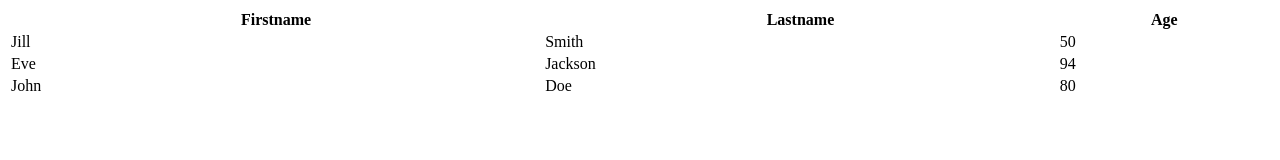
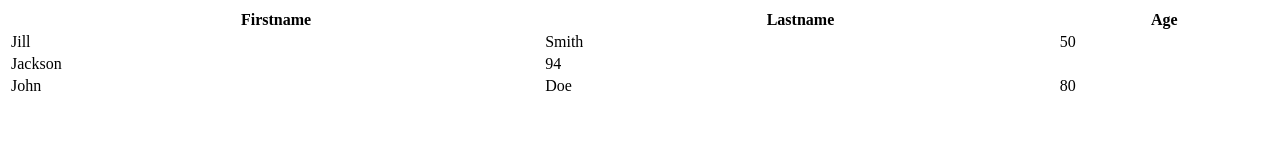
Before and after one commit to ShafiqaOsman/myProject, a plain HTML site: page index.html in a window 1280 px wide. Drawn offline with Linux system fonts and the light colour scheme.

Commit message:
Update index.html

```diff
--- a/index.html
+++ b/index.html
@@ -24,7 +24,7 @@ table, th, td {
     <td>50</td>
   </tr>
   <tr>
-    <td>Eve</td>
+
     <td>Jackson</td>
     <td>94</td>
   </tr>
```
